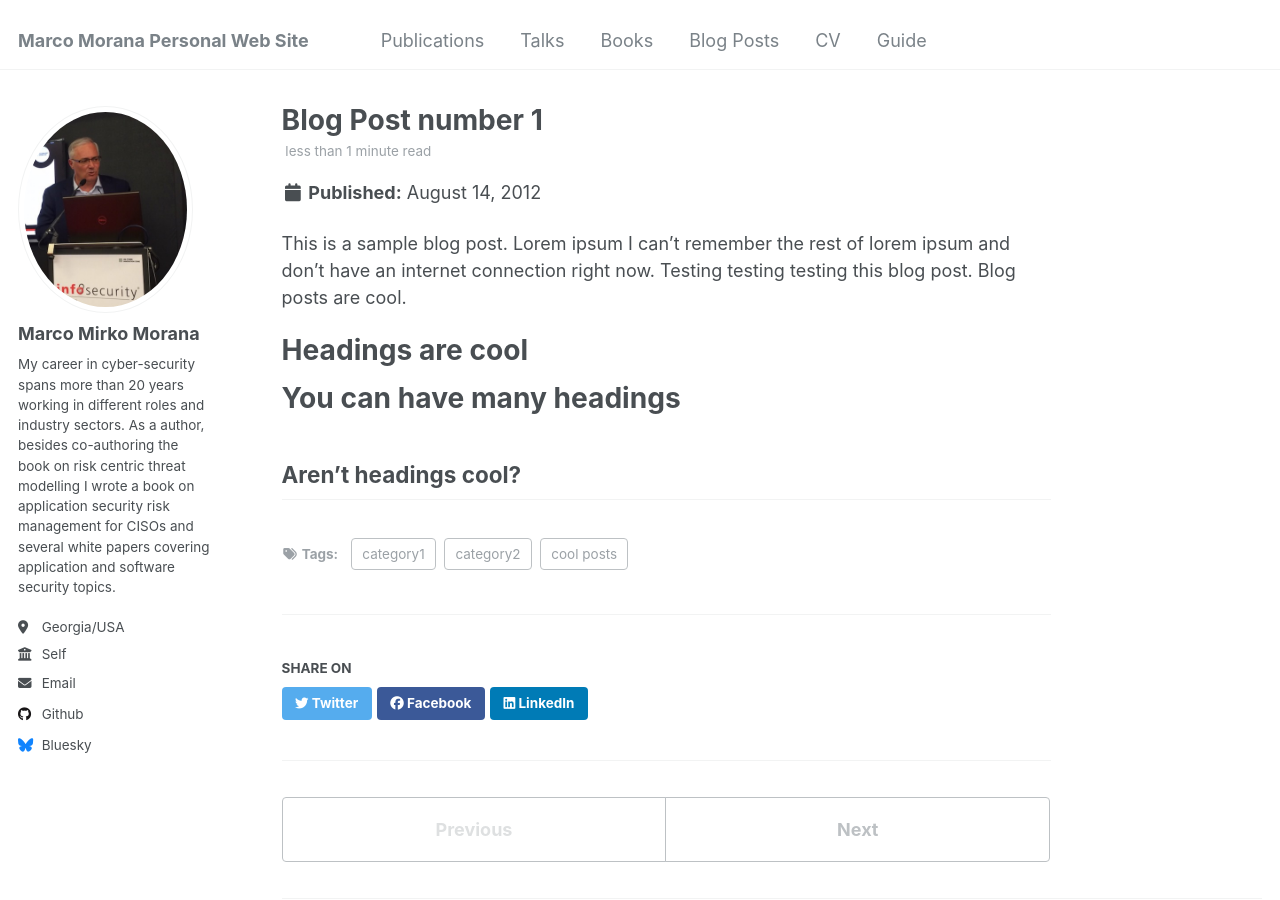
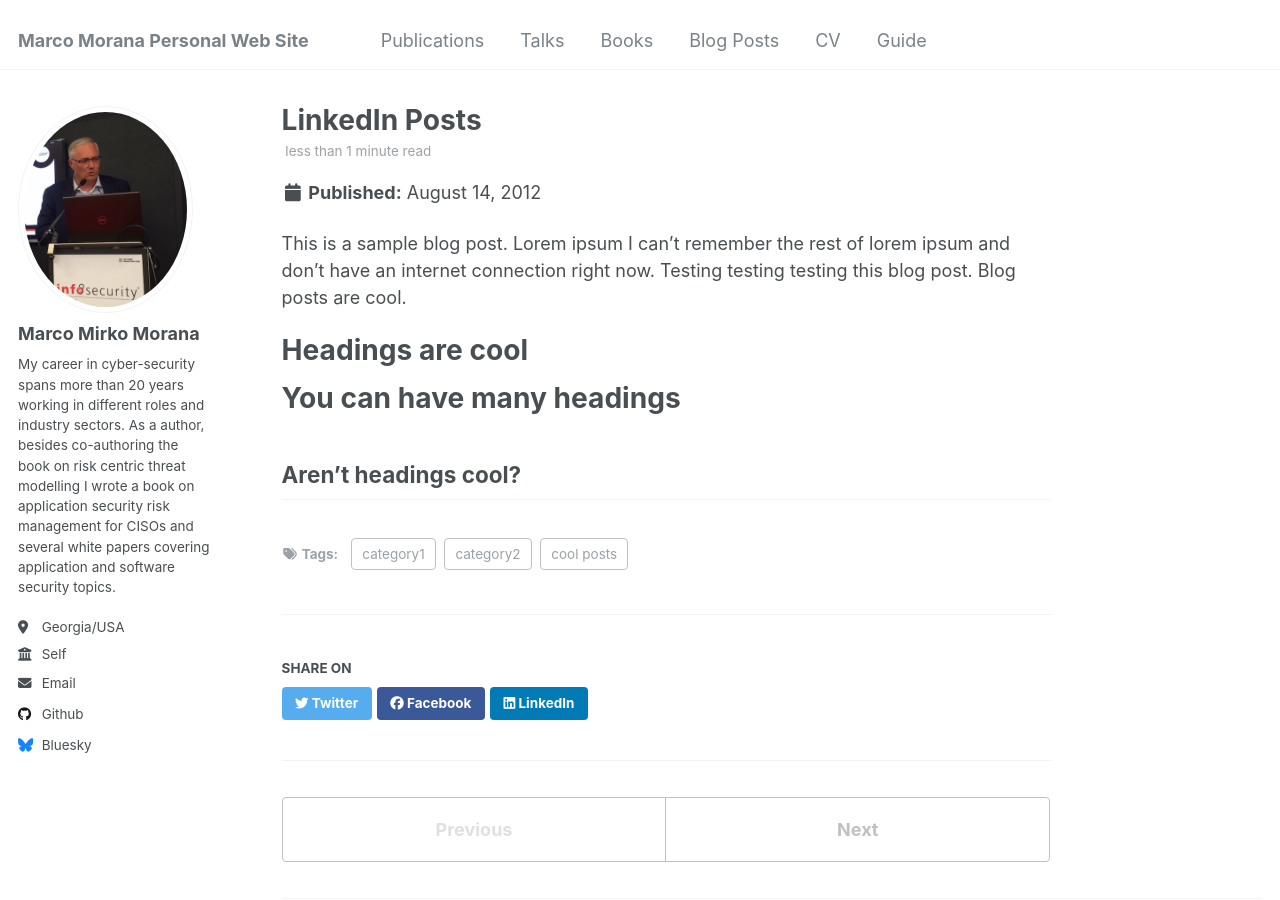
Before and after one commit to mmorana1/marcom, a Jekyll site: the page built from _posts/2012-08-14-blog-post-1.md, in a window 1280 px wide and 900 px high. Built offline with Jekyll 4.4.1, drawn with Linux system fonts in a browser that asks for light colours.

Commit message:
Update 2012-08-14-blog-post-1.md

```diff
--- a/_posts/2012-08-14-blog-post-1.md
+++ b/_posts/2012-08-14-blog-post-1.md
@@ -1,5 +1,5 @@
 ---
-title: 'Blog Post number 1'
+title: 'LinkedIn Posts'
 date: 2012-08-14
 permalink: /posts/2012/08/blog-post-1/
 tags:
```
